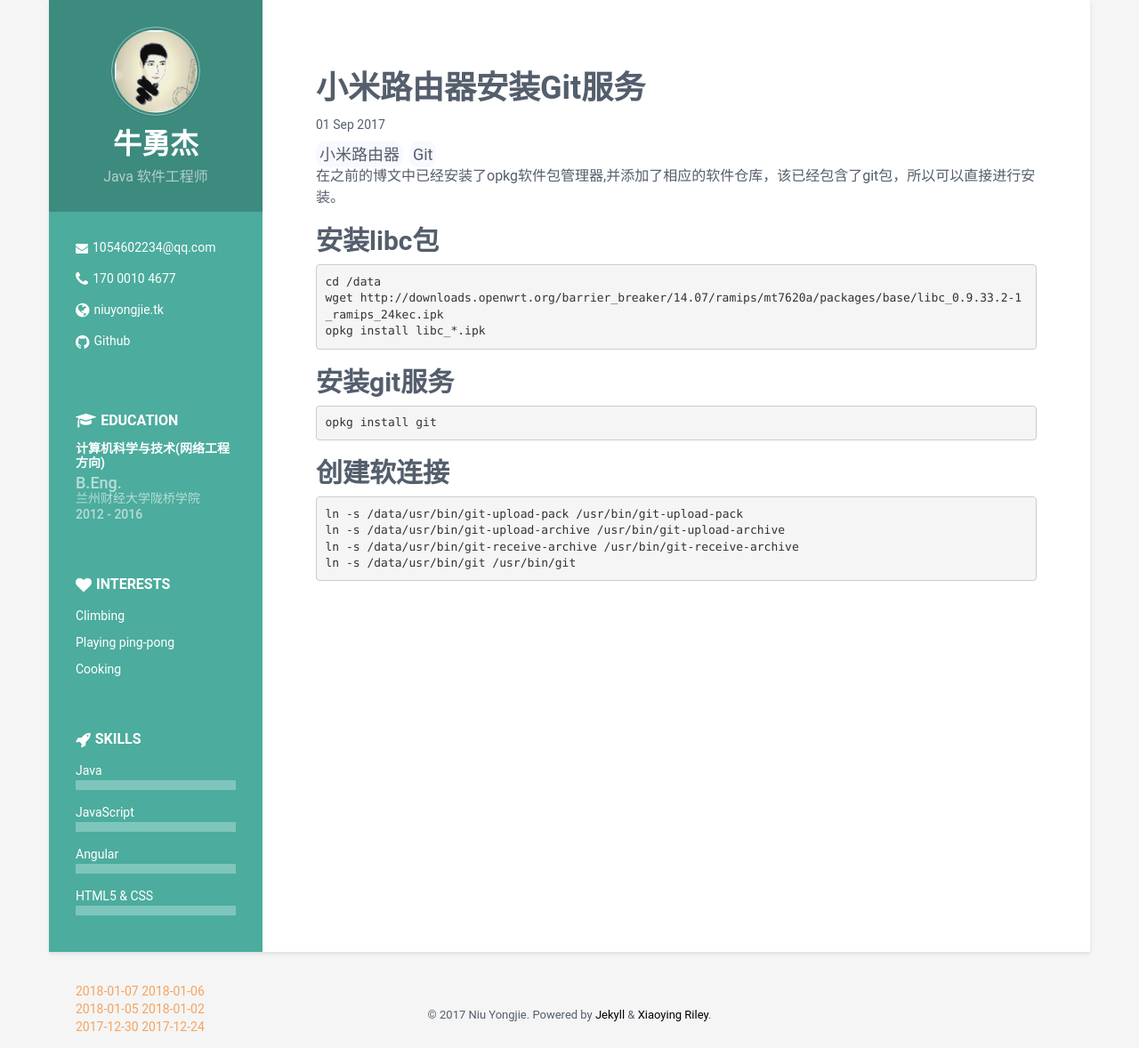
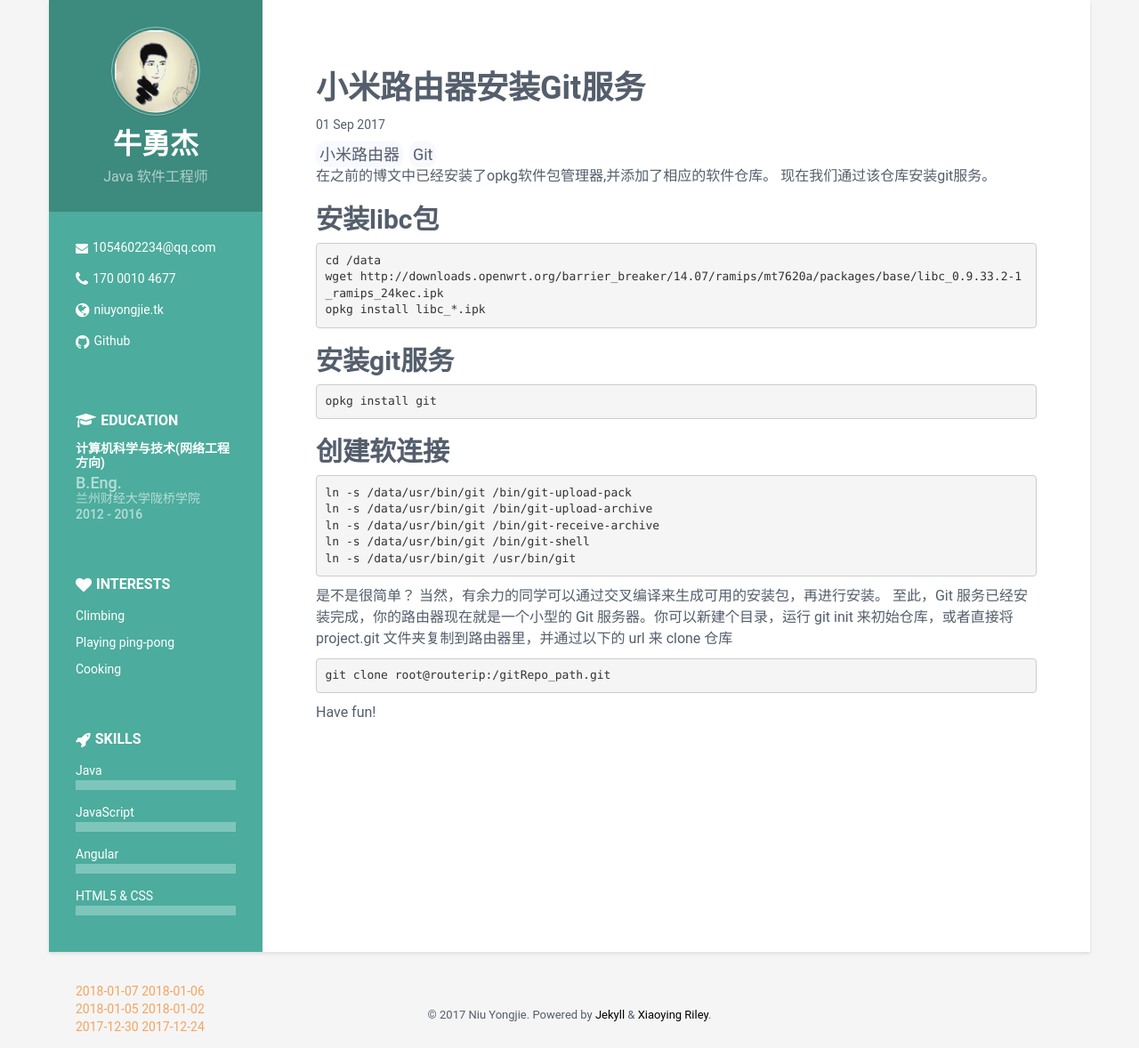
Before and after one commit to niuyongjie/niuyongjie.github.io, a Jekyll site: the page built from _posts/2017-09-01-XIAOMI-ROUTER-Git.md, in a window 1280 px wide, cut to the strip 0-1178 px from the top of the page. Shown: the whole strip at 89% size. Built offline with Jekyll 4.4.1, drawn with Linux system fonts in a browser that asks for light colours.

Commit message:
append some message!

````diff
--- a/_posts/2017-09-01-XIAOMI-ROUTER-Git.md
+++ b/_posts/2017-09-01-XIAOMI-ROUTER-Git.md
@@ -5,7 +5,8 @@
 ---
 
 
-在之前的博文中已经安装了opkg软件包管理器,并添加了相应的软件仓库，该已经包含了git包，所以可以直接进行安装。
+在之前的博文中已经安装了opkg软件包管理器,并添加了相应的软件仓库。
+现在我们通过该仓库安装git服务。
 
 ## 安装libc包
 
@@ -24,8 +25,19 @@
 ## 创建软连接
 
 ```shell?linenums
-ln -s /data/usr/bin/git-upload-pack /usr/bin/git-upload-pack
-ln -s /data/usr/bin/git-upload-archive /usr/bin/git-upload-archive
-ln -s /data/usr/bin/git-receive-archive /usr/bin/git-receive-archive
+ln -s /data/usr/bin/git /bin/git-upload-pack
+ln -s /data/usr/bin/git /bin/git-upload-archive
+ln -s /data/usr/bin/git /bin/git-receive-archive
+ln -s /data/usr/bin/git /bin/git-shell
 ln -s /data/usr/bin/git /usr/bin/git
 ```
+
+是不是很简单？
+当然，有余力的同学可以通过交叉编译来生成可用的安装包，再进行安装。
+至此，Git 服务已经安装完成，你的路由器现在就是一个小型的 Git 服务器。你可以新建个目录，运行 git init 来初始仓库，或者直接将 project.git 文件夹复制到路由器里，并通过以下的 url 来 clone 仓库
+
+```shell
+git clone root@routerip:/gitRepo_path.git
+```
+
+Have fun!
````
